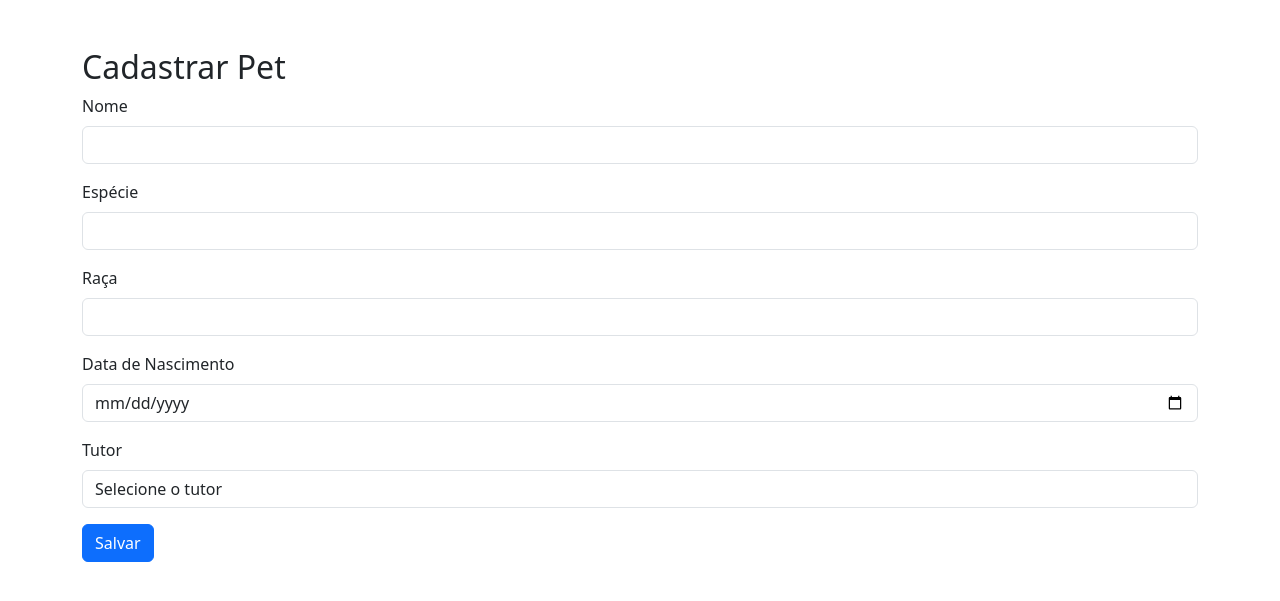
After one commit to thiaguera00/pet-care, a Django app: page /pets/novo/ in a window 1280 px wide. The commit adds this page. Shown: the top 601 px of the page. Run offline with Django 5.2, Linux system fonts and the light colour scheme.

Commit message:
feat: views de pet finalizada

```diff
--- a/core/templates/core/index.html
+++ b/core/templates/core/base.html
@@ -2,15 +2,19 @@
 <html lang="pt-br">
 <head>
     <meta charset="UTF-8">
-    <title>PetCare</title>
+    <title>{% block title %}PetCare{% endblock %}</title>
+    <meta name="viewport" content="width=device-width, initial-scale=1">
+
+    <!-- Bootstrap CSS -->
     <link href="https://cdn.jsdelivr.net/npm/bootstrap@5.3.3/dist/css/bootstrap.min.css" rel="stylesheet">
 </head>
 <body>
 
-    <div class="container mt-5">
-        <h1 class="text-primary">Bem-vindo ao PetCare!</h1>
-    </div>
+    {% block content %}
+    <!-- Conteúdo das páginas será injetado aqui -->
+    {% endblock %}
 
+    <!-- Bootstrap JS -->
     <script src="https://cdn.jsdelivr.net/npm/bootstrap@5.3.3/dist/js/bootstrap.bundle.min.js"></script>
 </body>
 </html>
--- /dev/null
+++ b/core/templates/core/pets/cadastro.html
@@ -0,0 +1,45 @@
+{% extends '../base.html' %}
+
+{% block title %}Cadastro de Pet{% endblock %}
+
+{% block content %}
+<div class="container mt-5">
+    <h2>Cadastrar Pet</h2>
+
+    <form method="post">
+        {% csrf_token %}
+
+        <div class="mb-3">
+            <label class="form-label">Nome</label>
+            <input type="text" class="form-control" name="name">
+        </div>
+
+        <div class="mb-3">
+            <label class="form-label">Espécie</label>
+            <input type="text" class="form-control" name="species">
+        </div>
+
+        <div class="mb-3">
+            <label class="form-label">Raça</label>
+            <input type="text" class="form-control" name="breed">
+        </div>
+
+        <div class="mb-3">
+            <label class="form-label">Data de Nascimento</label>
+            <input type="date" class="form-control" name="birthdate" required>
+        </div>
+
+        <div class="mb-3">
+            <label class="form-label">Tutor</label>
+            <select class="form-control" name="user_id">
+                <option value="">Selecione o tutor</option>
+                {% for user in usuarios %}
+                    <option value="{{ user.id }}">{{ user.id }} - {{ user.username }}</option>
+                {% endfor %}
+            </select>
+        </div>
+
+        <button type="submit" class="btn btn-primary">Salvar</button>
+    </form>
+</div>
+{% endblock %}
--- a/core/views.py
+++ b/core/views.py
@@ -1,4 +1,2 @@
-from django.shortcuts import render
-
-def home(request):
-    return render(request, 'core/index.html')
+from .views.pet.pet_views import listar_pets, criar_pet, editar_pet, deletar_pet
+from .views.pet.render.pet_render import home, cadastro_pet
--- /dev/null
+++ b/core/views/__init__.py
@@ -0,0 +1 @@
+from .pet.pet_views import criar_pet, deletar_pet, editar_pet, listar_pets
--- /dev/null
+++ b/core/views/pet/__init__.py
@@ -0,0 +1 @@
+from .pet_views import criar_pet, deletar_pet, editar_pet, listar_pets
--- /dev/null
+++ b/core/views/pet/pet_views.py
@@ -0,0 +1,56 @@
+from django.shortcuts import render, get_object_or_404, redirect
+from core.models.pet import Pet
+from core.models.user import User
+from django.contrib import messages
+from django import forms
+
+class PetForm(forms.ModelForm):
+    class Meta:
+        model = Pet
+        fields = ['name', 'species', 'breed', 'birthdate', 'user_id']
+
+def listar_pets(request):
+    pets = Pet.objects.all()
+    return render(request, 'core/pets/listar.html', {'pets': pets})
+
+def criar_pet(request):
+    if request.method == 'POST':
+        name = request.POST.get('name')
+        species = request.POST.get('species')
+        breed = request.POST.get('breed')
+        birthdate = request.POST.get('birthdate')
+        user_id = request.POST.get('user_id')
+
+        owner = User.objects.get(id=user_id)
+        Pet.objects.create(
+            name=name,
+            species=species,
+            breed=breed,
+            birthdate=birthdate,
+            user_id=owner
+        )
+        messages.success(request, 'Pet criado com sucesso!')
+        return redirect('listar_pets')
+
+    usuarios = User.objects.all()
+    return render(request, 'core/pets/cadastro.html', {'usuarios': usuarios})
+
+def editar_pet(request, pet_id):
+    pet = get_object_or_404(Pet, id=pet_id)
+    if request.method == 'POST':
+        form = PetForm(request.POST, instance=pet)
+        if form.is_valid():
+            form.save()
+            messages.success(request, 'Pet atualizado com sucesso!')
+            return redirect('listar_pets')
+    else:
+        form = PetForm(instance=pet)
+    return render(request, 'core/pets/form.html', {'form': form, 'titulo': 'Editar Pet'})
+
+def deletar_pet(request, pet_id):
+    pet = get_object_or_404(Pet, id=pet_id)
+    if request.method == 'POST':
+        pet.delete()
+        messages.success(request, 'Pet removido com sucesso!')
+        return redirect('listar_pets')
+    return render(request, 'core/pets/confirmar_delete.html', {'pet': pet})
--- a/petcare/urls.py
+++ b/petcare/urls.py
@@ -16,9 +16,12 @@ Including another URLconf
 """
 from django.contrib import admin
 from django.urls import path
-from core.views import home
+from core import views
 
 urlpatterns = [
     path('admin/', admin.site.urls),
-    path('', home, name='home')
+    path('pets/', views.listar_pets, name='listar_pets'),
+    path('pets/novo/', views.criar_pet, name='criar_pet'),
+    path('pets/editar/<int:pet_id>/', views.editar_pet, name='editar_pet'),
+    path('pets/deletar/<int:pet_id>/', views.deletar_pet, name='deletar_pet'),
 ]
```
